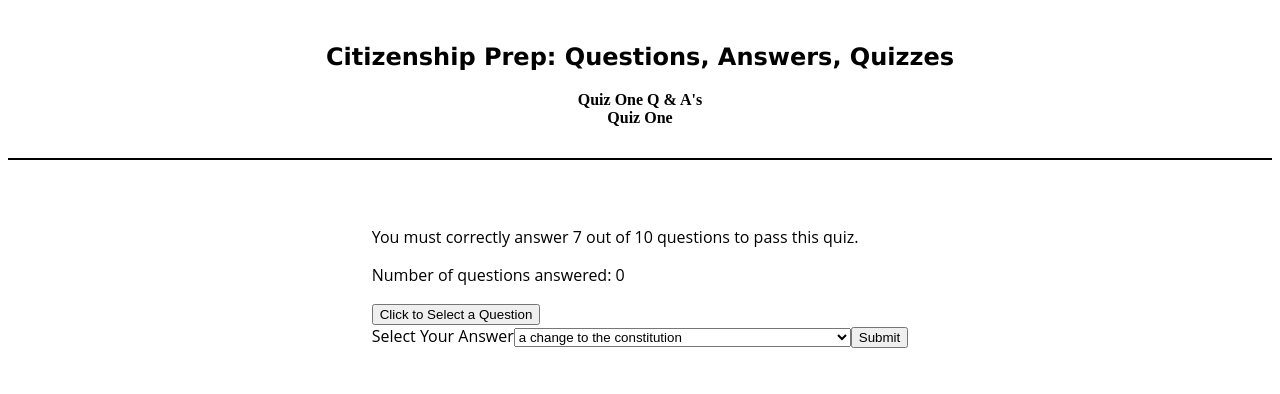
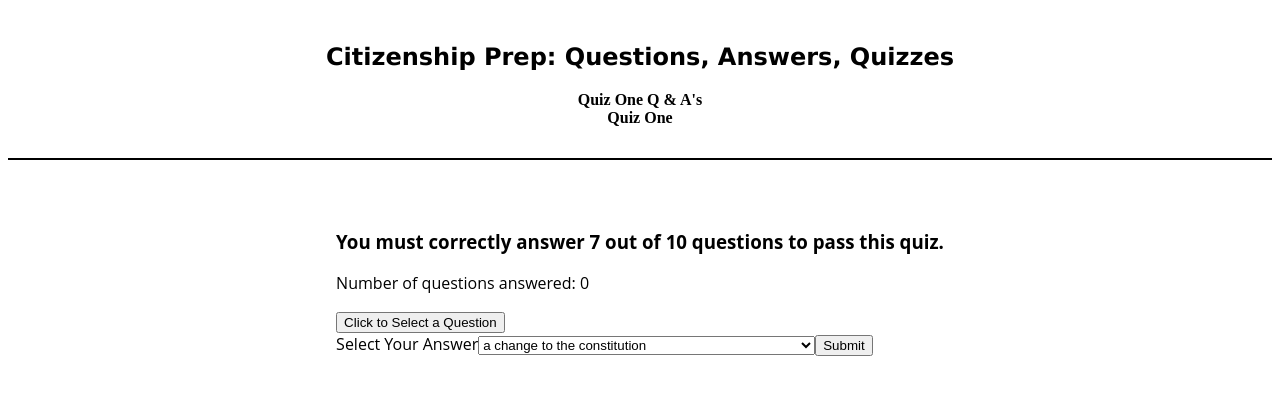
Before and after one commit to mmaustin/citizenship-questions-answers, a React (Create React App) app in the folder citizenship-frontend/: page /questions/quizone in a window 1280 px wide. Shown: the top 394 px of the page. Built offline with nearby package versions, Linux system fonts and the light colour scheme.

Commit message:
added h3 tag and font family to quiz requirement statememt

```diff
--- a/citizenship-frontend/src/features/questions/QuizOne.js
+++ b/citizenship-frontend/src/features/questions/QuizOne.js
@@ -62,7 +62,7 @@ export const QuizOne = () => {
     return(
         <div>
             <div>
-                <p>You must correctly answer 7 out of 10 questions to pass this quiz.</p>
+                <h3 className='pass-requirement'>You must correctly answer 7 out of 10 questions to pass this quiz.</h3>
                 <p>Number of questions answered: {questionsAnswered}</p>
                 <p>{question}</p>
                 <button onClick={getRandomQuestion}>Click to Select a Question</button>
--- a/citizenship-frontend/src/index.css
+++ b/citizenship-frontend/src/index.css
@@ -123,3 +123,7 @@ nav {
 }
 
 /*Quiz One CSS*/
+
+#pass-requirement {
+    font-family:Verdana, Geneva, Tahoma, sans-serif;
+}
```
